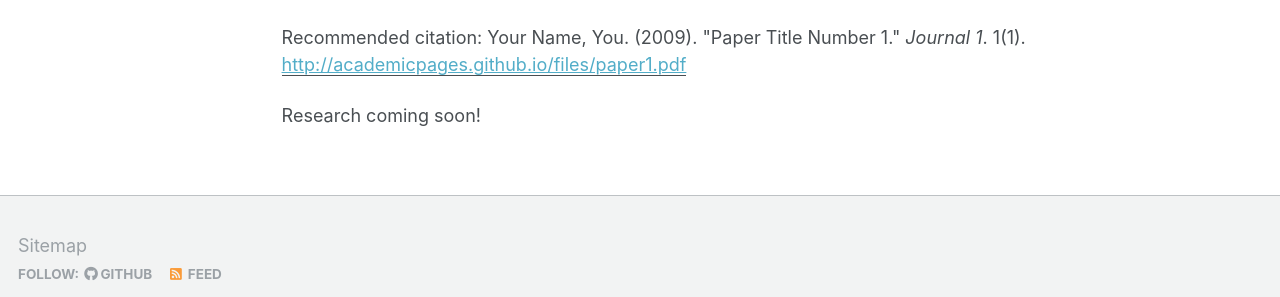
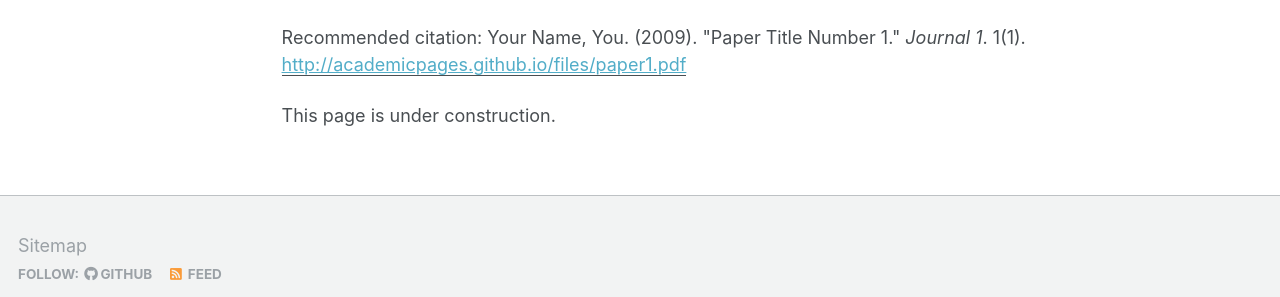
Before and after one commit to shohinikundu/shohinikundu.github.io, a Jekyll site: the page built from _pages/publications.md, in a window 1280 px wide and 1152 px high. Shown: the part 802-1099 px from the top of the window. Built offline with Jekyll 4.4.1, drawn with Linux system fonts in a browser that asks for light colours.

Commit message:
Update publications.md

```diff
--- a/_pages/publications.md
+++ b/_pages/publications.md
@@ -15,4 +15,4 @@ author_profile: true
   {% include archive-single.html %}
 {% endfor %}
 
-Research coming soon!
+This page is under construction.
```
